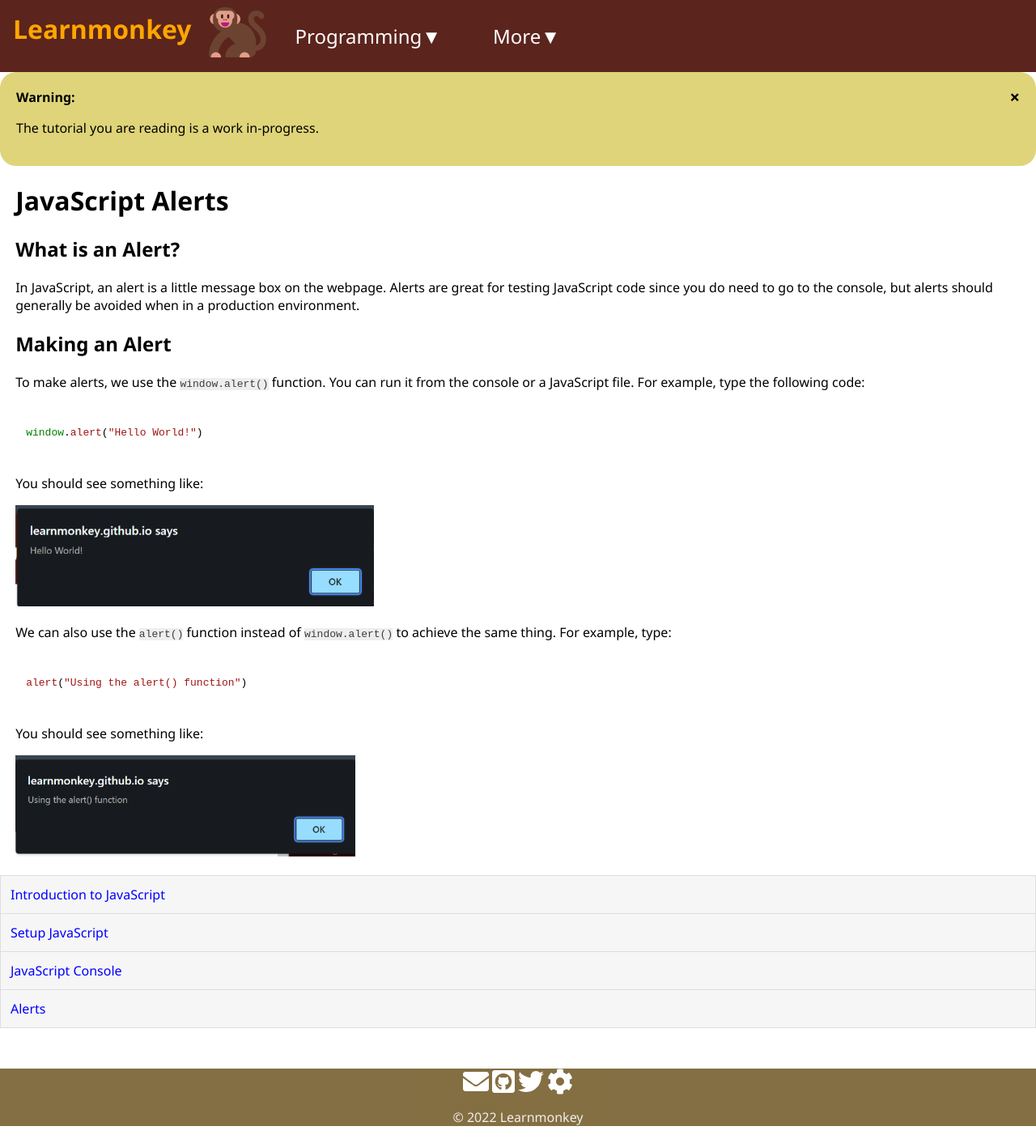
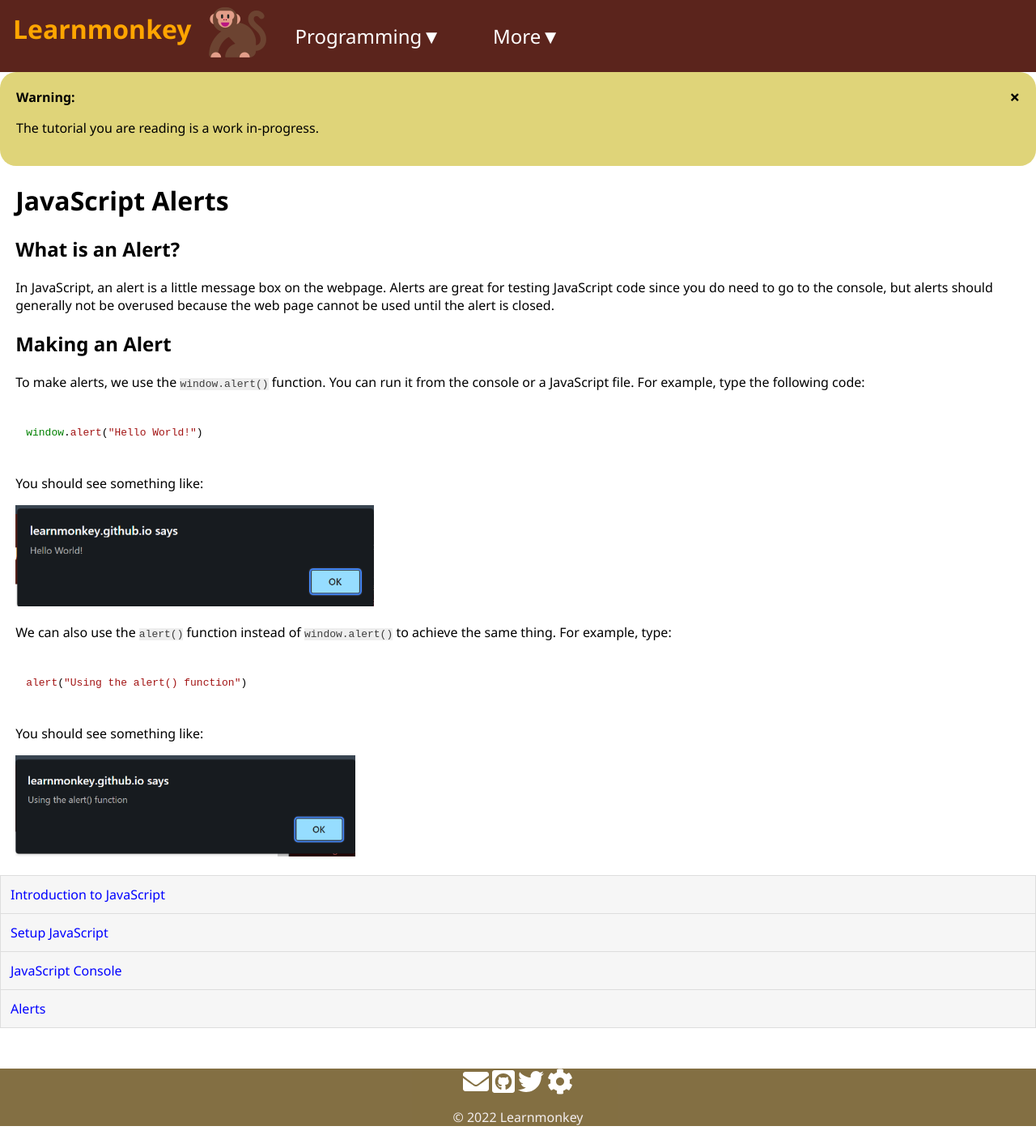
Before and after one commit to learnmonkey/learnmonkey.github.io, a Jekyll site: the page built from programming/javascript/alerts.html, in a window 1280 px wide. Shown: the whole page at 81% size. Built offline with Jekyll 4.4.1, drawn with Linux system fonts in a browser that asks for light colours; nearby versions of some CDN libraries.

Commit message:
js alerts edit

```diff
--- a/programming/javascript/alerts.html
+++ b/programming/javascript/alerts.html
@@ -8,7 +8,7 @@ layout: javascript
 
 <section>
     <h2>What is an Alert?</h2>
-    <p>In JavaScript, an alert is a little message box on the webpage. Alerts are great for testing JavaScript code since you do need to go to the console, but alerts should generally be avoided when in a production environment.</p>
+    <p>In JavaScript, an alert is a little message box on the webpage. Alerts are great for testing JavaScript code since you do need to go to the console, but alerts should generally not be overused because the web page cannot be used until the alert is closed.</p>
 </section>
 
 <section>
```
